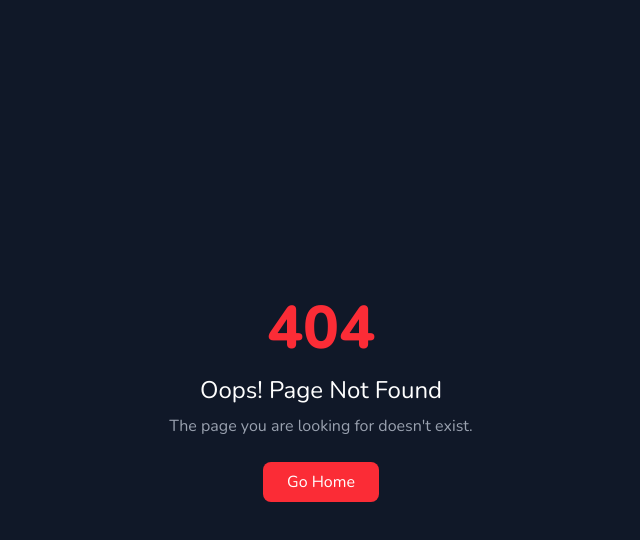
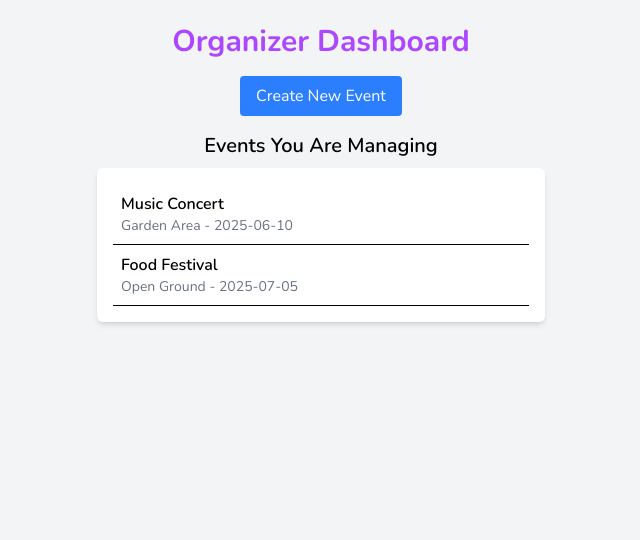
Before and after one commit to supradeepmukherjee/EventSpark, a React (Vite) app in the folder Frontend/: page /organizer-dashboard in a window 1280 px wide. Before the commit this address had no page. Shown: the top 540 px of the page, without its empty margins (319-959 px from the left). Built offline with nearby package versions, Linux system fonts and the light colour scheme.

Commit message:
Modify_allForms_submittion_on_LoggedIn

```diff
--- a/Frontend/src/App.jsx
+++ b/Frontend/src/App.jsx
@@ -22,6 +22,8 @@ import SignUp from "./pages/SignUp.jsx";
 import Status from "./pages/EventStatus.jsx";
 import NotFound from "./pages/NotFound"; // For 404 handling
 import ChangePassword from "./pages/ChangePassword.jsx";
+import OrganizerDashboard from "./dashboard/OrganizerDashboard.jsx";
+import CustomerDashboard from "./dashboard/CustomerDashboard.jsx";
 
 // ✅ Layout component (Header will be shown on all pages)
 const Layout = ({ children }) => (
@@ -141,6 +143,8 @@ function App() {
       <Route path="/lighting" element={<LightingForm />} />
 
       <Route path="/change-password" element={<ChangePassword />} />
+      <Route path="/organizer-dashboard" element={<OrganizerDashboard />} />
+      <Route path="/customer-dashboard" element={<CustomerDashboard />} />
 
       {/* 404 Not Found Page */}
       <Route path="*" element={<NotFound />} />
--- a/Frontend/src/components/services/DecorationForm.jsx
+++ b/Frontend/src/components/services/DecorationForm.jsx
@@ -1,4 +1,7 @@
 import React, { useState } from "react";
+import { useContext } from "react";
+import { AuthContext } from "../../context/AuthContext";
+import { useNavigate } from "react-router-dom";
 
 const themeData = {
   classic: [
@@ -38,6 +41,9 @@ const colorOptions = [
 const flowerOptions = ["Roses", "Lilies", "Orchids", "Tulips", "Sunflowers"];
 
 const DecorationForm = () => {
+  const { user } = useContext(AuthContext);
+  const navigate = useNavigate();
+
   const [formData, setFormData] = useState({
     theme: "classic",
     color: "",
@@ -64,6 +70,12 @@ const DecorationForm = () => {
 
   const handleSubmit = (e) => {
     e.preventDefault();
+    if (!user) {
+      alert("You must be logged in to proceed further");
+      navigate("/sign-in");
+      return;
+    }
+
     setShowPreviews(true);
   };
 
--- a/Frontend/src/components/services/EntertainmentForm.jsx
+++ b/Frontend/src/components/services/EntertainmentForm.jsx
@@ -1,6 +1,12 @@
 import { useState } from "react";
+import { useContext } from "react";
+import { AuthContext } from "../../context/AuthContext";
+import { useNavigate } from "react-router-dom";
 
 const EntertainmentForm = () => {
+  const { user } = useContext(AuthContext);
+  const navigate = useNavigate();
+
   const [formData, setFormData] = useState({
     music: "",
     games: "",
@@ -15,6 +21,13 @@ const EntertainmentForm = () => {
 
   const handleSubmit = (e) => {
     e.preventDefault();
+
+    if (!user) {
+      alert("You must be logged in to fill Entertainment Form.");
+      navigate("/sign-in");
+      return;
+    }
+
     console.log(formData);
   };
 
--- a/Frontend/src/components/services/FoodAndDrinkForm.jsx
+++ b/Frontend/src/components/services/FoodAndDrinkForm.jsx
@@ -1,6 +1,12 @@
 import { useState } from "react";
+import { useContext } from "react";
+import { AuthContext } from "../../context/AuthContext";
+import { useNavigate } from "react-router-dom";
 
 const FoodAndDrinkForm = () => {
+  const { user } = useContext(AuthContext);
+  const navigate = useNavigate();
+
   const [formData, setFormData] = useState({
     eventName: "",
     guests: "",
@@ -47,6 +53,13 @@ const FoodAndDrinkForm = () => {
 
   const handleSubmit = (e) => {
     e.preventDefault();
+
+    if (!user) {
+      alert("You must be logged in to fill up Food & Drink Form.");
+      navigate("/sign-in");
+      return;
+    }
+
     console.log(formData);
   };
 
--- a/Frontend/src/components/services/InvitationCardForm.jsx
+++ b/Frontend/src/components/services/InvitationCardForm.jsx
@@ -1,6 +1,12 @@
 import { useState } from "react";
+import { useContext } from "react";
+import { AuthContext } from "../../context/AuthContext";
+import { useNavigate } from "react-router-dom";
 
 const InvitationCardForm = () => {
+  const { user } = useContext(AuthContext);
+  const navigate = useNavigate();
+
   const [formData, setFormData] = useState({
     guestName: "",
     eventName: "",
@@ -18,6 +24,12 @@ const InvitationCardForm = () => {
 
   const handleSubmit = (e) => {
     e.preventDefault();
+
+    if (!user) {
+      alert("You must be logged in to send Invitation Card.");
+      navigate("/sign-in");
+      return;
+    }
     console.log(formData);
   };
 
--- a/Frontend/src/components/services/LightingForm.jsx
+++ b/Frontend/src/components/services/LightingForm.jsx
@@ -1,6 +1,12 @@
 import { useState } from "react";
+import { useContext } from "react";
+import { AuthContext } from "../../context/AuthContext";
+import { useNavigate } from "react-router-dom";
 
 const LightingForm = () => {
+  const { user } = useContext(AuthContext);
+  const navigate = useNavigate();
+
   const [formData, setFormData] = useState({
     lightingType: "led",
     color: "",
@@ -15,6 +21,12 @@ const LightingForm = () => {
 
   const handleSubmit = (e) => {
     e.preventDefault();
+
+    if (!user) {
+      alert("You must be logged in to fill up Lighting Form.");
+      navigate("/sign-in");
+      return;
+    }
     console.log("Lighting Form Data:", formData);
     // Add form submission logic here
   };
--- a/Frontend/src/components/services/VenueSelectionForm.jsx
+++ b/Frontend/src/components/services/VenueSelectionForm.jsx
@@ -1,6 +1,11 @@
 import { useState } from "react";
+import { useContext } from "react";
+import { AuthContext } from "../../context/AuthContext";
+import { useNavigate } from "react-router-dom";
 
 const VenueSelectionForm = () => {
+  const { user } = useContext(AuthContext);
+  const navigate = useNavigate();
   const [formData, setFormData] = useState({
     eventType: "birthday",
     venue: "",
@@ -15,6 +20,12 @@ const VenueSelectionForm = () => {
 
   const handleSubmit = (e) => {
     e.preventDefault();
+
+    if (!user) {
+      alert("You must be logged in for Venue Selection.");
+      navigate("/sign-in");
+      return;
+    }
     console.log(formData);
   };
 
--- /dev/null
+++ b/Frontend/src/dashboard/CustomerDashboard.jsx
@@ -0,0 +1,53 @@
+import React, { useEffect, useState } from "react";
+import { useNavigate } from "react-router-dom";
+
+const CustomerDashboard = () => {
+  const navigate = useNavigate();
+  const [events, setEvents] = useState([]);
+
+  useEffect(() => {
+    // Fetch events booked by the customer (dummy data for now)
+    setEvents([
+      {
+        id: 1,
+        name: "Wedding Reception",
+        venue: "Banquet Hall",
+        date: "2025-04-15",
+      },
+      { id: 2, name: "Corporate Meeting", venue: "Hall A", date: "2025-05-20" },
+    ]);
+  }, []);
+
+  return (
+    <div className="min-h-screen flex flex-col items-center bg-gray-100 p-6">
+      <h1 className="text-3xl font-bold text-blue-500 mb-4">
+        Customer Dashboard
+      </h1>
+
+      <button
+        className="mb-4 px-4 py-2 bg-green-500 text-white rounded hover:bg-green-600"
+        onClick={() => navigate("/create-event")}
+      >
+        Create New Event
+      </button>
+
+      <h2 className="text-xl font-semibold mb-2">Your Booked Events</h2>
+      <ul className="w-full max-w-md bg-white p-4 shadow-md rounded-md">
+        {events.length === 0 ? (
+          <p className="text-gray-500 text-center">No events booked yet.</p>
+        ) : (
+          events.map((event) => (
+            <li key={event.id} className="border-b p-2">
+              <p className="font-semibold">{event.name}</p>
+              <p className="text-sm text-gray-500">
+                {event.venue} - {event.date}
+              </p>
+            </li>
+          ))
+        )}
+      </ul>
+    </div>
+  );
+};
+
+export default CustomerDashboard;
--- /dev/null
+++ b/Frontend/src/dashboard/OrganizerDashboard.jsx
@@ -0,0 +1,58 @@
+import React, { useEffect, useState } from "react";
+import { useNavigate } from "react-router-dom";
+
+const OrganizerDashboard = () => {
+  const navigate = useNavigate();
+  const [events, setEvents] = useState([]);
+
+  useEffect(() => {
+    // Fetch events managed by the organizer (dummy data for now)
+    setEvents([
+      {
+        id: 1,
+        name: "Music Concert",
+        venue: "Garden Area",
+        date: "2025-06-10",
+      },
+      {
+        id: 2,
+        name: "Food Festival",
+        venue: "Open Ground",
+        date: "2025-07-05",
+      },
+    ]);
+  }, []);
+
+  return (
+    <div className="min-h-screen flex flex-col items-center bg-gray-100 p-6">
+      <h1 className="text-3xl font-bold text-purple-500 mb-4">
+        Organizer Dashboard
+      </h1>
+
+      <button
+        className="mb-4 px-4 py-2 bg-blue-500 text-white rounded hover:bg-blue-600"
+        onClick={() => navigate("/create-event")}
+      >
+        Create New Event
+      </button>
+
+      <h2 className="text-xl font-semibold mb-2">Events You Are Managing</h2>
+      <ul className="w-full max-w-md bg-white p-4 shadow-md rounded-md">
+        {events.length === 0 ? (
+          <p className="text-gray-500 text-center">No events created yet.</p>
+        ) : (
+          events.map((event) => (
+            <li key={event.id} className="border-b p-2">
+              <p className="font-semibold">{event.name}</p>
+              <p className="text-sm text-gray-500">
+                {event.venue} - {event.date}
+              </p>
+            </li>
+          ))
+        )}
+      </ul>
+    </div>
+  );
+};
+
+export default OrganizerDashboard;
--- a/Frontend/src/pages/SignIn.jsx
+++ b/Frontend/src/pages/SignIn.jsx
@@ -10,10 +10,15 @@ const SignIn = () => {
   const navigate = useNavigate();
   const { user, setUser } = useContext(AuthContext);
 
-  // If user is already logged in, redirect to homepage
+  // If user is already logged in, redirect to the appropriate dashboard
   useEffect(() => {
     if (user) {
-      navigate("/");
+      const storedRole = localStorage.getItem("userRole");
+      if (storedRole === "organizer") {
+        navigate("/organizer-dashboard");
+      } else {
+        navigate("/customer-dashboard");
+      }
     }
   }, [user, navigate]);
 
@@ -40,12 +45,19 @@ const SignIn = () => {
 
       const data = await response.json();
 
-      // Save user session
+      // Save user session & role
       localStorage.setItem("userToken", data.token);
-      setUser({ email });
+      localStorage.setItem("userRole", data.role); // Store role
+      setUser({ email, role: data.role });
 
       alert("Sign In Successful!");
-      navigate("/"); // Redirect to homepage
+
+      // Redirect based on role
+      if (data.role === "organizer") {
+        navigate("/organizer-dashboard");
+      } else {
+        navigate("/customer-dashboard");
+      }
     } catch (err) {
       setError(err.message);
     } finally {
--- a/Frontend/src/pages/SignUp.jsx
+++ b/Frontend/src/pages/SignUp.jsx
@@ -6,6 +6,7 @@ const SignUp = () => {
   const [email, setEmail] = useState("");
   const [password, setPassword] = useState("");
   const [confirmPassword, setConfirmPassword] = useState("");
+  const [role, setRole] = useState("customer"); // Default role: Customer
   const [loading, setLoading] = useState(false);
   const [error, setError] = useState("");
   const navigate = useNavigate();
@@ -29,7 +30,7 @@ const SignUp = () => {
           headers: {
             "Content-Type": "application/json",
           },
-          body: JSON.stringify({ name, email, password }),
+          body: JSON.stringify({ name, email, password, role }), // Include role
         }
       );
 
@@ -86,6 +87,20 @@ const SignUp = () => {
             required
             className="w-full p-2 mb-4 border rounded"
           />
+
+          {/* Role Selection Dropdown */}
+          <label className="block text-sm font-semibold mb-1">
+            Select Role:
+          </label>
+          <select
+            value={role}
+            onChange={(e) => setRole(e.target.value)}
+            className="w-full p-2 mb-4 border rounded bg-white cursor-pointer"
+          >
+            <option value="customer">Customer</option>
+            <option value="organizer">Organizer</option>
+          </select>
+
           <button
             type="submit"
             className="w-full bg-green-500 text-white py-2 rounded hover:bg-green-600"
```
